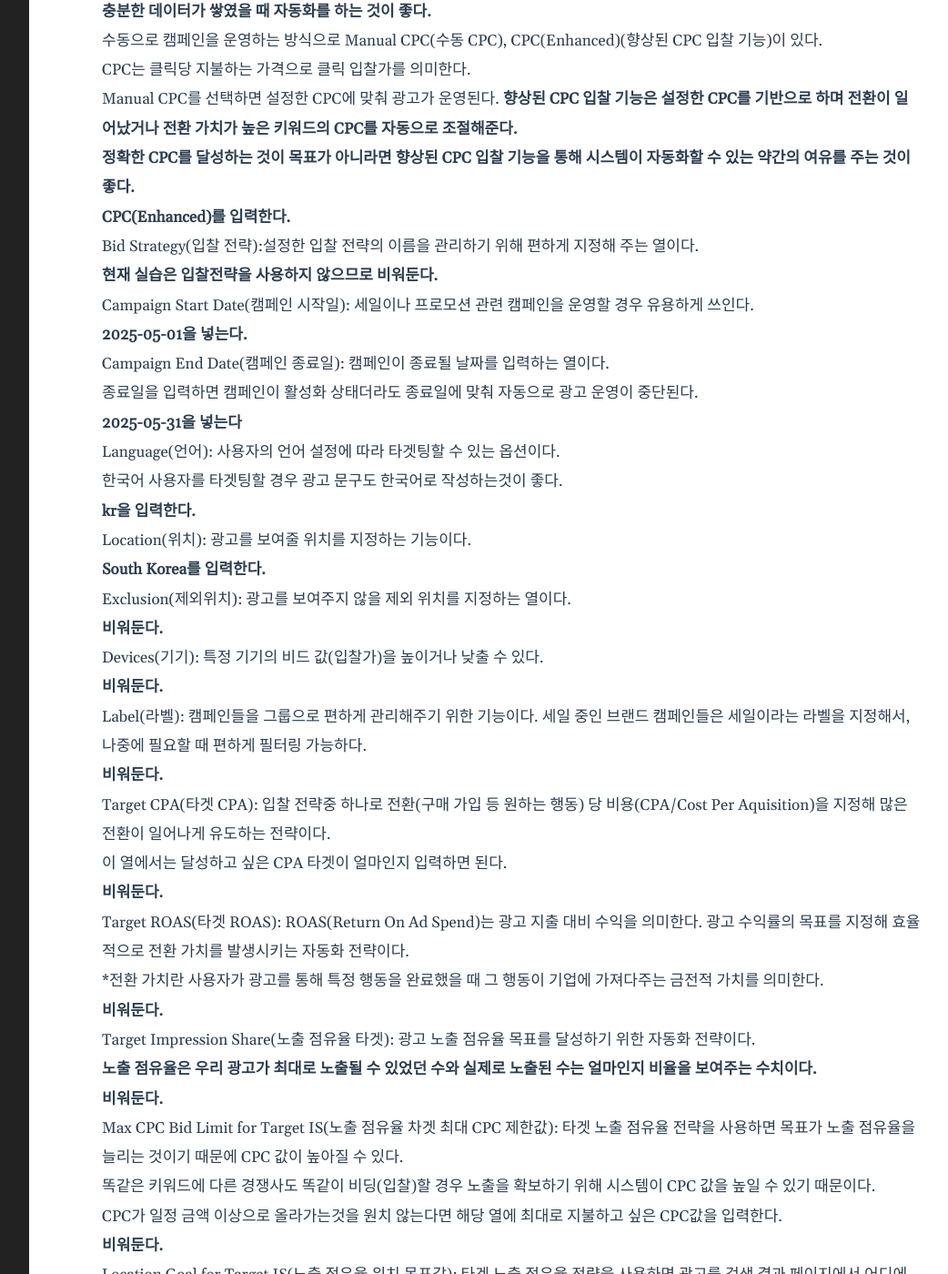
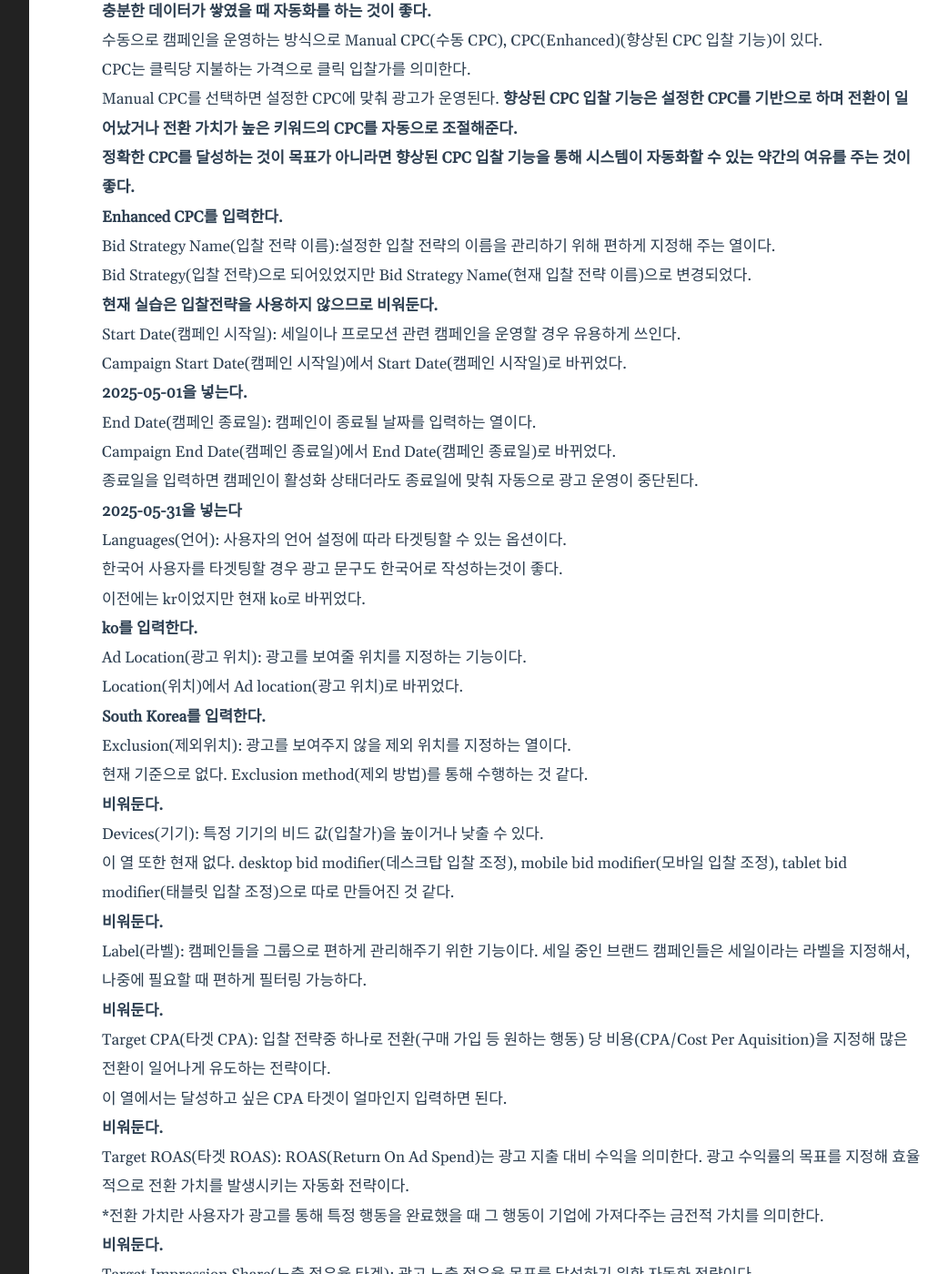
Before and after one commit to shina1221/shina1221.github.io, a Jekyll site: the page built from _posts/도서/마케팅/2024-06-26-퍼포먼스 마케팅 첫걸음06-3.markdown, in a window 1280 px wide and 1400 px high, scrolled down 1928 px. Shown: the whole window at 91% size, without its empty margins (188-1230 px from the left). Built offline with Jekyll 4.4.1, drawn with Linux system fonts in a browser that asks for light colours; some of the changed text lies outside the part shown.

Commit message:
Update 2024-06-26-퍼포먼스 마케팅 첫걸음06-3.markdown

```diff
--- a/_posts/도서/마케팅/2024-06-26-퍼포먼스 마케팅 첫걸음06-3.markdown
+++ b/_posts/도서/마케팅/2024-06-26-퍼포먼스 마케팅 첫걸음06-3.markdown
@@ -49,22 +49,30 @@
 CPC는 클릭당 지불하는 가격으로 클릭 입찰가를 의미한다.
 Manual CPC를 선택하면 설정한 CPC에 맞춰 광고가 운영된다. **향상된 CPC 입찰 기능은 설정한 CPC를 기반으로 하며 전환이 일어났거나 전환 가치가 높은 키워드의 CPC를 자동으로 조절해준다.**
 **정확한 CPC를 달성하는 것이 목표가 아니라면 향상된 CPC 입찰 기능을 통해 시스템이 자동화할 수 있는 약간의 여유를 주는 것이 좋다.**
-**CPC(Enhanced)를 입력한다.**
-Bid Strategy(입찰 전략):설정한 입찰 전략의 이름을 관리하기 위해 편하게 지정해 주는 열이다.
+**Enhanced CPC를 입력한다.**
+Bid Strategy Name(입찰 전략 이름):설정한 입찰 전략의 이름을 관리하기 위해 편하게 지정해 주는 열이다.
+Bid Strategy(입찰 전략)으로 되어있었지만 Bid Strategy Name(현재 입찰 전략 이름)으로 변경되었다.
 **현재 실습은 입찰전략을 사용하지 않으므로 비워둔다.**
-Campaign Start Date(캠페인 시작일): 세일이나 프로모션 관련 캠페인을 운영할 경우 유용하게 쓰인다.
+Start Date(캠페인 시작일): 세일이나 프로모션 관련 캠페인을 운영할 경우 유용하게 쓰인다.
+Campaign Start Date(캠페인 시작일)에서 Start Date(캠페인 시작일)로 바뀌었다.
 **2025-05-01을 넣는다.**
-Campaign End Date(캠페인 종료일): 캠페인이 종료될 날짜를 입력하는 열이다.
+End Date(캠페인 종료일): 캠페인이 종료될 날짜를 입력하는 열이다.
+Campaign End Date(캠페인 종료일)에서 End Date(캠페인 종료일)로 바뀌었다.
 종료일을 입력하면 캠페인이 활성화 상태더라도 종료일에 맞춰 자동으로 광고 운영이 중단된다.
 **2025-05-31을 넣는다**
-Language(언어): 사용자의 언어 설정에 따라 타겟팅할 수 있는 옵션이다.
+Languages(언어): 사용자의 언어 설정에 따라 타겟팅할 수 있는 옵션이다.
 한국어 사용자를 타겟팅할 경우 광고 문구도 한국어로 작성하는것이 좋다.
-**kr을 입력한다.**
-Location(위치): 광고를 보여줄 위치를 지정하는 기능이다.
+이전에는 kr이었지만 현재 ko로 바뀌었다.
+**ko를 입력한다.**
+Ad Location(광고 위치): 광고를 보여줄 위치를 지정하는 기능이다.
+Location(위치)에서 Ad location(광고 위치)로 바뀌었다.
 **South Korea를 입력한다.**
 Exclusion(제외위치): 광고를 보여주지 않을 제외 위치를 지정하는 열이다.
+현재 기준으로 없다. Exclusion method(제외 방법)를 통해 수행하는 것 같다.
 **비워둔다.**
 Devices(기기): 특정 기기의 비드 값(입찰가)을 높이거나 낮출 수 있다.
+이 열 또한 현재 없다.
+desktop bid modifier(데스크탑 입찰 조정), mobile bid modifier(모바일 입찰 조정), tablet bid modifier(태블릿 입찰 조정)으로 따로 만들어진 것 같다.
 **비워둔다.**
 Label(라벨): 캠페인들을 그룹으로 편하게 관리해주기 위한 기능이다. 세일 중인 브랜드 캠페인들은 세일이라는 라벨을 지정해서, 나중에 필요할 때 편하게 필터링 가능하다.
 **비워둔다.**
@@ -77,11 +85,15 @@
 Target Impression Share(노출 점유율 타겟): 광고 노출 점유율 목표를 달성하기 위한 자동화 전략이다.
 **노출 점유율은 우리 광고가 최대로 노출될 수 있었던 수와 실제로 노출된 수는 얼마인지 비율을 보여주는 수치이다.**
 **비워둔다.**
-Max CPC Bid Limit for Target IS(노출 점유율 차겟 최대 CPC 제한값): 타겟 노출 점유율 전략을 사용하면 목표가 노출 점유율을 늘리는 것이기 때문에 CPC 값이 높아질 수 있다.
+Max CPC Bid Limit for Target IS(노출 점유율 타겟 최대 CPC 제한값):
+타겟 노출 점유율 전략을 사용하면 목표가 노출 점유율을 늘리는 것이기 때문에 CPC 값이 높아질 수 있다.
 똑같은 키워드에 다른 경쟁사도 똑같이 비딩(입찰)할 경우 노출을 확보하기 위해 시스템이 CPC 값을 높일 수 있기 때문이다.
 CPC가 일정 금액 이상으로 올라가는것을 원치 않는다면 해당 열에 최대로 지불하고 싶은 CPC값을 입력한다.
+현재는 존재하지 않는 열이다.
+Maximum CPC bid limit(최대 CPC 입찰가 한도)를 사용하면 될 듯 하다.
 **비워둔다.**
-Location Goal for Target IS(노출 점유율 위치 목표값): 타겟 노출 점유율 전략을 사용하면 광고를 검색 결과 페이지에서 어디에 보여주고 싶은지 위치를 지정할 수 있다.
+Location Goal for Target IS(노출 점유율 위치 목표값): 현재는 존재하지 않는 열이다.
+타겟 노출 점유율 전략을 사용하면 광고를 검색 결과 페이지에서 어디에 보여주고 싶은지 위치를 지정할 수 있다.
 **비워둔다.**
 Tracking template(트래킹 템플릿): **URL 뒤에 붙여서 트래킹을 가능하게 하는 요소이다. 구글 애널리틱스가 계정 단위에 연결되어 있다면 이 템플릿을 캠페인마다 추가할 필요는 없다.**
 **비워둔다.**
@@ -94,6 +106,7 @@
 *조회 가능성: 광고가 실제로 사용자에게 보여질 수 있는 위치에 노출되었는지를 측정하는 지표이다.
 *벤더는 이 지표를 특정하고 보고하는 서비스를 제공하는 회사를 말한다.
 해당 열에는 조회 가능성을 측정해주는 벤더들의 정보를 입력한다.
+현재는 존재하지 않는 열이다.
 **비워둔다.**
 Inventory type(인벤토리 종류): **인벤토리 종류는 광고를 보여줄 콘텐츠의 종류를 선택하는 요소이다.**
 보통 동영상 광고를 세팅할 때 유용하게 사용된다. Standard Inventory(기본 인벤터리), Expended Inventory(확장 인벤토리), Limited Inventory(제한적인 인벤토리) 옵션이 존재한다.
@@ -102,6 +115,7 @@
 제한적인 인벤토리는 구글 수익화 기준 자격을 통화한 모든 콘텐츠에 광고를 보여준다. 그리고 약간의 부적절한 언어나 성적인 암시만 있어도 콘텐츠를 보여주지 않는 가장 제한적인 옵션이다.
 **비워둔다.**
 Campaign subtype(캠페인 하위 타입): 캠페인의 자세한 종류를 설정해주는 열이다.
+존재하지 않는 열이다. campaign type(캠페인 유형)으로 설정가능한 듯 하다.
 **비워둔다.**
 <br>
 내용을 전부 작성했으므로 작성한 데이터를 구글 애즈 데이터에 업로드한다.
@@ -121,9 +135,27 @@
 **가져오지 않음이 뜨면 입력한 헤더 값과 구글 시스템이 요구하는 값이 일치하지 않아서 업로드가 되지 않는다.**
 **구글 공식 사이트에서 템플릿을 다운로드해서 입력한 값이라 문제 없을 것 같지만 구글 애즈 플랫폼이 자주 업데이트 되는데 관련 문서가 업데이트 속도를 따라가지 못해 데이터를 읽지 못하는 일이 발생한다.**
 따라서 이처럼 헤더가 일치하지 않을 경우를 대비해 데이터를 업로드할 시 헤더를 항상 확인하는 습관을 들이도록 한다.
+가져오지 않음을 눌러 Action열을 찾은 결과 없다. 현재는 Action열이 없기 때문이다.
+**현재는 에디터가 자동으로 캠페인 이름을 인식해 기존에 있던 캠페인이라면 수정하고, 새로운 캠페인이면 자동으로 추가한다.**
+**가져오지 않음으로 놔두고 처리를 누른다.**
 
-128p부터 이어서
+처리를 눌러 변경사항을 업로드한다.
+그러면 변경사항 검토에 유지와 거부를 선택할 수 있다.
+유지는 캠페인이 업로드되는 것이고, 거부는 캠페인 업로드가 취소된다.
 
 
+[**업데이트 된 열 정보 확인(중요)**](https://support.google.com/google-ads/editor/answer/57747?hl=ko)
+가져오지 않음으로 둔 열들은 자동으로 데이터가 업로드되지 않는다.
+
+마지막 처리를 눌렀을 때 오류 및 경고내용이 팝업에 나온다면 완료 및 변경사항 검토를 누른 뒤 우측 수정 패널에서 캠페인 설정을 변경해 수정할 수 있다.
+기존의 항목 변경 내용 중 위치 타겟팅에 에러가 나온 부분이 있다.
+이를 **우측 패널의 위치 타겟팅의 연필모양을 눌러 대한민국으로 수정해준뒤 유지를 눌러준다.**
+![위치타겟팅](https://github.com/shina1221/shina1221.github.io/blob/0e7afc79c692169a0d78437571779fe2f70a29ac/_posts/%EB%8F%84%EC%84%9C/%EB%A7%88%EC%BC%80%ED%8C%85/img/%EB%82%B4%EC%9A%A9%EC%88%98%EC%A0%95%ED%95%98%EA%B8%B0.JPG)
+
+그리고 타겟팅 방법에서 타겟 지역 내 사용자 또는 타겟 지역을 자주 방문하는 사용자가 설정되어 있지 않다면 이를 설정해준다.
+이러면 캠페인 업로드는 완료된다.
+우측 상단에 있는 게시를 클릭하면 데이터가 서버로 전송된다.
+**업로드된 데이터를 서버로 업로드하는 게시는 차후 진행한다.**
+<br>
 ![(Example) Create New Campaign](https://github.com/shina1221/shina1221.github.io/blob/98024a81e0b91c4de5e2ae37699c2cbf6feba125/_posts/%EB%8F%84%EC%84%9C/%EB%A7%88%EC%BC%80%ED%8C%85/img/(Example)%20Create%20New%20Campaign.JPG)
 현재 시트는 실제로 업로드 시 어떤 데이터를 입력해야 하는지 예시를 보여준다. 데이터를 입력할 때 참고한다.
```
